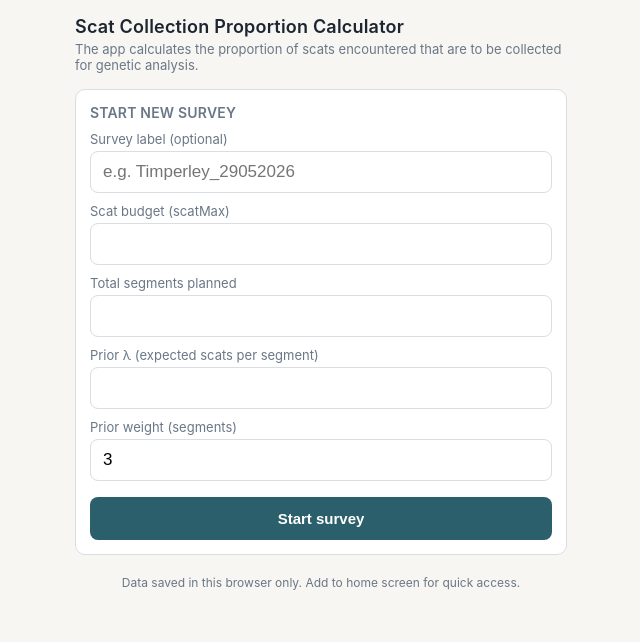
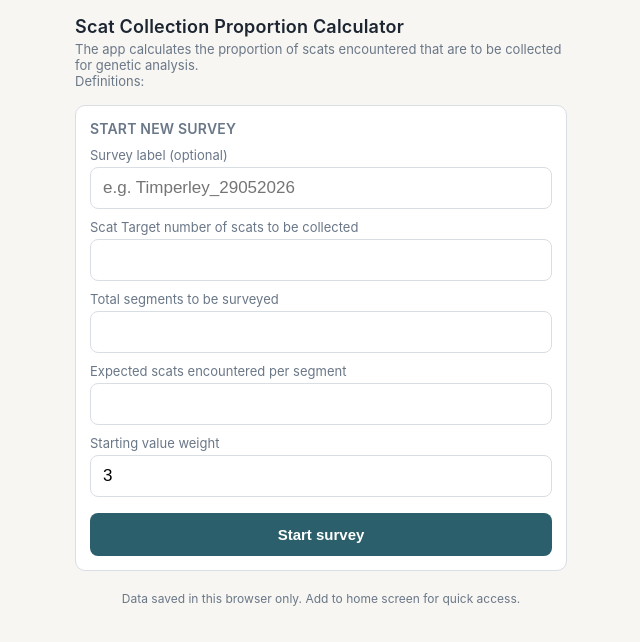
Before and after one commit to DanGwinn/scat_p_calc, a plain HTML site: page index.html in a window 1280 px wide. Shown: the whole page, without its empty margins (319-959 px from the left). Drawn offline with Linux system fonts and the light colour scheme.

Commit message:
Update index.html

```diff
--- a/index.html
+++ b/index.html
@@ -65,7 +65,7 @@
 <body>
 
 <h1>Scat Collection Proportion Calculator</h1>
-<div class="sub">The app calculates the proportion of scats encountered that are to be collected for genetic analysis.</div>
+<div class="sub">The app calculates the proportion of scats encountered that are to be collected for genetic analysis.<br>Definitions:<br></div>
 
 <!-- SETUP CARD: shown when no survey is in progress -->
 <div id="setup" class="card" style="display:none;">
@@ -73,16 +73,16 @@
   <label>Survey label (optional)
     <input type="text" id="in_label" placeholder="e.g. Timperley_29052026" style="width:100%;padding:10px 12px;font-size:17px;border:1px solid var(--line);border-radius:8px;background:#fff;margin-top:4px;">
   </label>
-  <label>Scat budget (scatMax)
+  <label>Scat Target number of scats to be collected
     <input type="number" id="in_scatmax" min="1" step="1" inputmode="numeric">
   </label>
-  <label>Total segments planned
+  <label>Total segments to be surveyed
     <input type="number" id="in_nseg" min="1" step="1" inputmode="numeric">
   </label>
-  <label>Prior λ (expected scats per segment)
+  <label>Expected scats encountered per segment
     <input type="number" id="in_priorlam" min="0" step="0.01" inputmode="decimal">
   </label>
-  <label>Prior weight (segments)
+  <label>Starting value weight
     <input type="number" id="in_priorwt" min="0" step="0.1" value="3" inputmode="decimal">
   </label>
   <div id="setup_warn" class="warn"></div>
```
